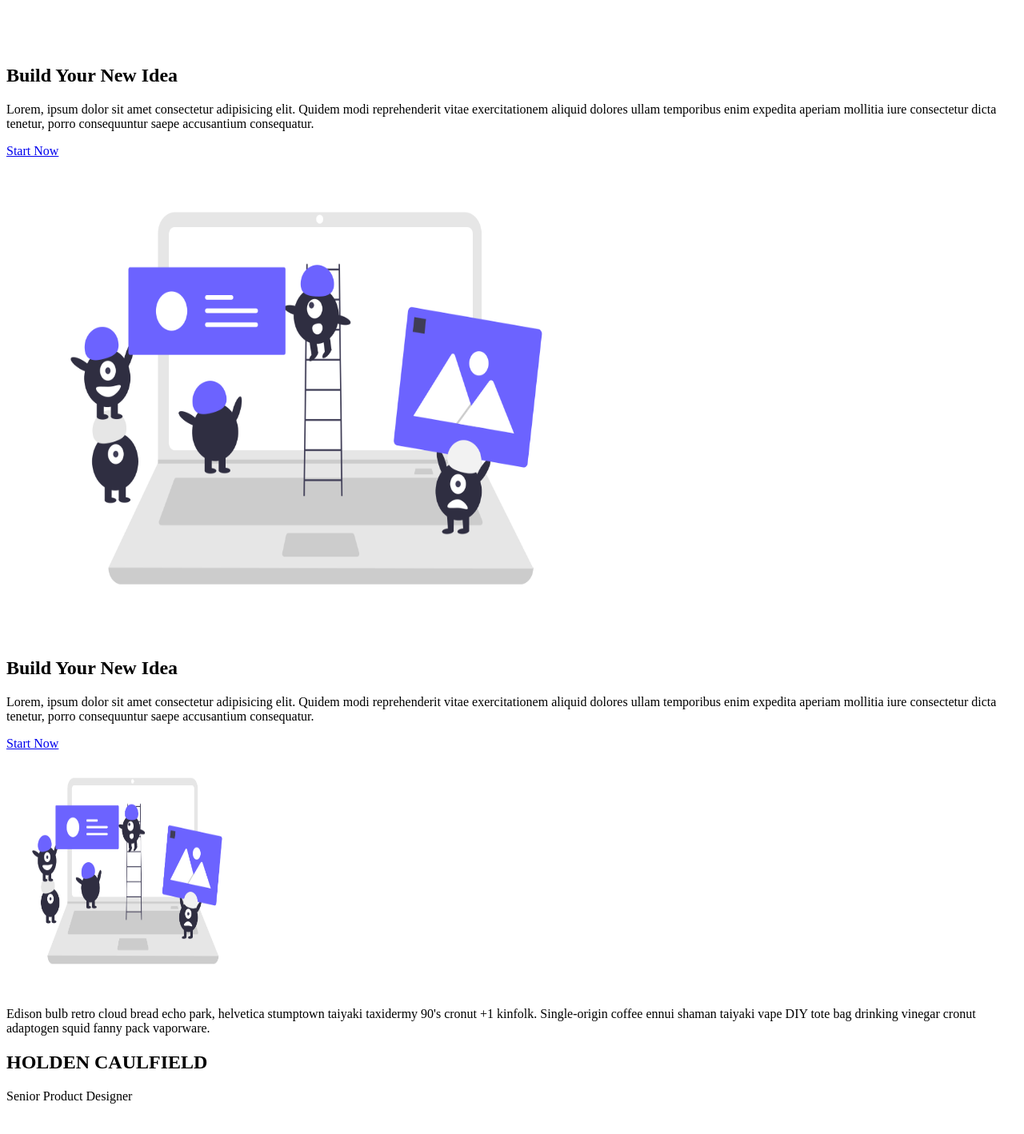
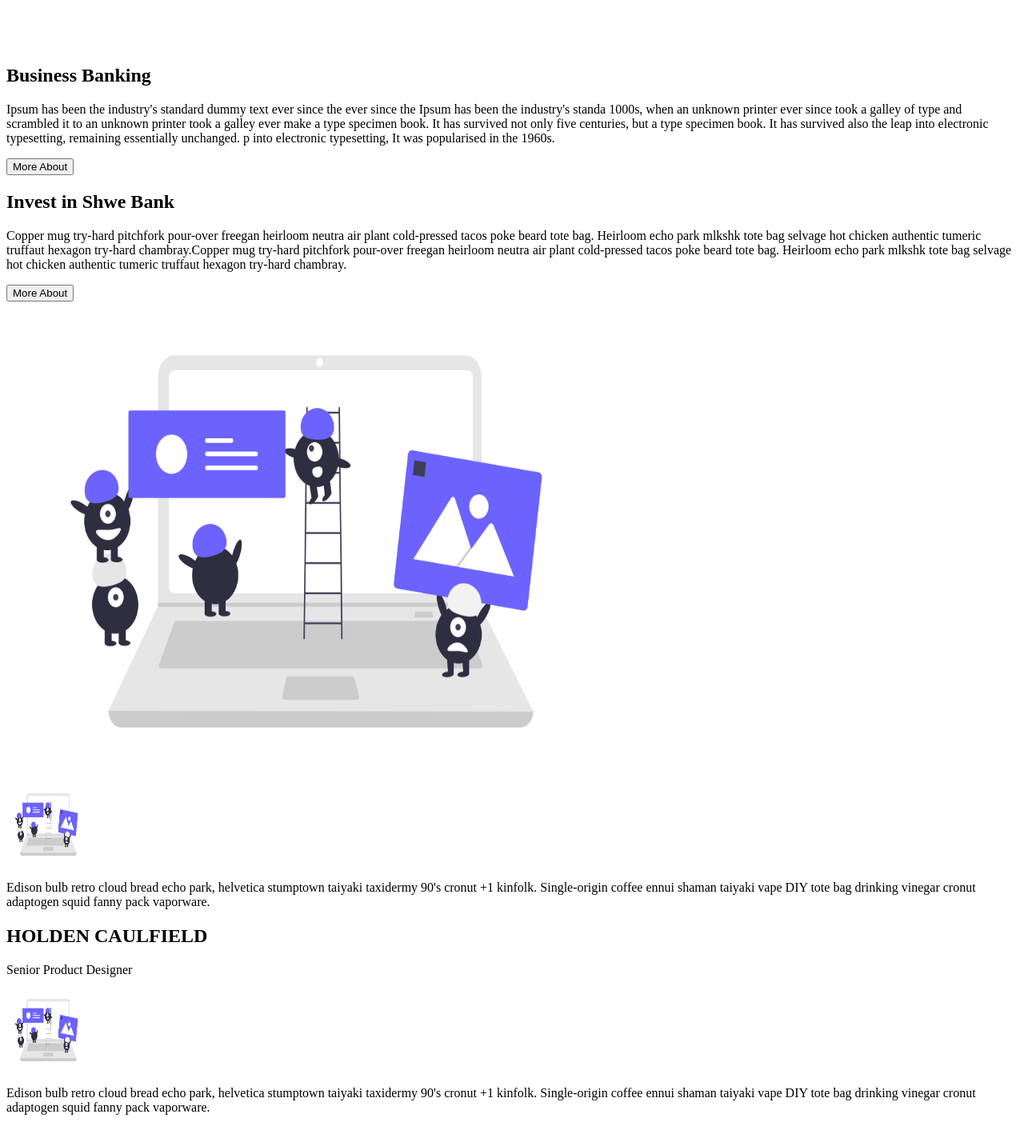
Before and after one commit to ayethandaraung-momoney/shwebank_website, a Next.js app: page / in a window 1280 px wide. Shown: the part 1460-2878 px from the top of the page at 80% size. Built offline with nearby package versions, Linux system fonts and the light colour scheme.

Commit message:
update UI

```diff
--- a/pages/index.js
+++ b/pages/index.js
@@ -26,6 +26,7 @@ export default function HomePage() {
               </button>
             </div>
           </div>
+
           <div className='flex justify-center lg:max-w-lg lg:w-full md:w-1/2 w-5/6'>
             <Image
               className='object-cover object-center rounded'
@@ -39,93 +40,90 @@ export default function HomePage() {
       </section>
 
       {/* Features Section - row */}
-      <section className='bg-gray-100 dark:bg-gray-900 lg:py-12 lg:flex lg:justify-center'>
-        <div className='bg-white dark:bg-gray-800 lg:mx-8 lg:flex lg:max-w-5xl lg:shadow-lg lg:rounded-lg'>
-          <div className='lg:w-1/2'>
-            <div className='h-64 bg-cover lg:rounded-lg lg:h-full'>
+      <section className='bg-white-888 text-gray-888 font-roboto'>
+        <div className='container mx-auto flex px-10 md:flex-row flex-col items-center'>
+          <div className='lg:flex-grow md:w-1/2 lg:pr-24 md:pr-16 flex flex-col md:items-start md:text-left mb-16 md:mb-0 items-center text-center'>
+            <div className='flex justify-center lg:max-w-lg lg:w-full md:w-1/2 w-5/6'>
               <Image
+                className='object-cover object-center rounded'
+                alt='hero'
                 src='/images/hero.png'
                 width={750}
                 height={600}
-                alt='feature image 1'
               />
             </div>
           </div>
 
           <div className='max-w-xl px-6 py-12 lg:max-w-5xl lg:w-1/2'>
-            <h2 className='text-2xl font-bold text-gray-800 dark:text-white md:text-3xl'>
-              Build Your New{' '}
-              <span className='text-blue-600 dark:text-blue-400'>Idea</span>
+            <h2 className='sm:text-3xl text-3xl mb-4 font-medium text-blue-999'>
+              Business Banking
             </h2>
-            <p className='mt-4 text-gray-600 dark:text-gray-400'>
-              Lorem, ipsum dolor sit amet consectetur adipisicing elit. Quidem
-              modi reprehenderit vitae exercitationem aliquid dolores ullam
-              temporibus enim expedita aperiam mollitia iure consectetur dicta
-              tenetur, porro consequuntur saepe accusantium consequatur.
+            <p className='mb-8 leading-relaxed'>
+              Ipsum has been the industry's standard dummy text ever since the
+              ever since the Ipsum has been the industry's standa 1000s, when an
+              unknown printer ever since took a galley of type and scrambled it
+              to an unknown printer took a galley ever make a type specimen
+              book. It has survived not only five centuries, but a type specimen
+              book. It has survived also the leap into electronic typesetting,
+              remaining essentially unchanged. p into electronic typesetting, It
+              was popularised in the 1960s.
             </p>
-
-            <div className='mt-8'>
-              <a
-                href='#'
-                className='px-5 py-2 font-semibold text-gray-100 transition-colors duration-200 transform bg-gray-900 rounded-md hover:bg-gray-700'
-              >
-                Start Now
-              </a>
+            <div className='flex justify-start'>
+              <button className='inline-flex text-blue-999 bg-transparent border-2 border-blue-999 py-2 px-5 font-roboto focus:outline-none rounded font-medium'>
+                More About
+              </button>
             </div>
           </div>
         </div>
       </section>
 
       {/* Features Section - column */}
-      <section className='bg-gray-100 dark:bg-gray-900 lg:py-12 lg:flex lg:justify-center'>
-        <div className='bg-white dark:bg-gray-800 lg:mx-8 lg:flex lg:max-w-5xl lg:shadow-lg lg:rounded-lg'>
-          <div className='lg:w-1/2'>
-            <div className='h-64 bg-cover lg:rounded-lg lg:h-full'>
-              <Image
-                src='/images/hero.png'
-                width={750}
-                height={600}
-                alt='feature image 1'
-              />
+      <section className='bg-white-888 text-gray-888 font-roboto'>
+        <div className='container mx-auto flex px-10 md:flex-row flex-col items-center'>
+          <div className='lg:flex-grow md:w-1/2 lg:pr-24 md:pr-16 flex flex-col md:items-start md:text-left mb-16 md:mb-0 items-center text-center'>
+            <h2 className='sm:text-3xl text-3xl mb-4 font-medium text-blue-999'>
+              Invest in Shwe Bank
+            </h2>
+            <p className='mb-8 leading-relaxed'>
+              Copper mug try-hard pitchfork pour-over freegan heirloom neutra
+              air plant cold-pressed tacos poke beard tote bag. Heirloom echo
+              park mlkshk tote bag selvage hot chicken authentic tumeric
+              truffaut hexagon try-hard chambray.Copper mug try-hard pitchfork
+              pour-over freegan heirloom neutra air plant cold-pressed tacos
+              poke beard tote bag. Heirloom echo park mlkshk tote bag selvage
+              hot chicken authentic tumeric truffaut hexagon try-hard chambray.
+            </p>
+            <div className='flex justify-center'>
+              <button className='inline-flex text-blue-999 bg-transparent border-2 border-blue-999 py-2 px-5 font-roboto focus:outline-none rounded font-medium'>
+                More About
+              </button>
             </div>
           </div>
 
-          <div className='max-w-xl px-6 py-12 lg:max-w-5xl lg:w-1/2'>
-            <h2 className='text-2xl font-bold text-gray-800 dark:text-white md:text-3xl'>
-              Build Your New{' '}
-              <span className='text-blue-600 dark:text-blue-400'>Idea</span>
-            </h2>
-            <p className='mt-4 text-gray-600 dark:text-gray-400'>
-              Lorem, ipsum dolor sit amet consectetur adipisicing elit. Quidem
-              modi reprehenderit vitae exercitationem aliquid dolores ullam
-              temporibus enim expedita aperiam mollitia iure consectetur dicta
-              tenetur, porro consequuntur saepe accusantium consequatur.
-            </p>
-
-            <div className='mt-8'>
-              <a
-                href='#'
-                className='px-5 py-2 font-semibold text-gray-100 transition-colors duration-200 transform bg-gray-900 rounded-md hover:bg-gray-700'
-              >
-                Start Now
-              </a>
-            </div>
+          <div className='flex justify-center lg:max-w-lg lg:w-full md:w-1/2 w-5/6'>
+            <Image
+              className='object-cover object-center rounded'
+              alt='hero'
+              src='/images/hero.png'
+              width={750}
+              height={600}
+            />
           </div>
         </div>
       </section>
 
       {/* Testimonials */}
-      <section className='text-gray-600 body-font'>
-        <div className='container px-5 py-24 mx-auto'>
-          <div className='flex flex-wrap -m-4'>
-            <div className='lg:w-1/3 lg:mb-0 mb-6 p-4'>
+      <section className='text-gray-888 font-roboto'>
+        <div className='container mx-auto flex px-10 py-10 md:flex-row flex-col items-center'>
+          <div className='flex flex-wrap -m-4 justify-between'>
+            <div className='lg:w-1/4 lg:mb-0 mb-6 p-4'>
               <div className='h-full text-center'>
                 <Image
                   alt='testimonial'
                   className='w-20 h-20 mb-8 object-cover object-center rounded-full inline-block border-2 border-gray-200 bg-gray-100'
                   src='/images/hero.png'
-                  width={302}
-                  height={300}
+                  width={100}
+                  height={100}
                 />
                 <p className='leading-relaxed'>
                   Edison bulb retro cloud bread echo park, helvetica stumptown
@@ -140,14 +138,15 @@ export default function HomePage() {
                 <p className='text-gray-500'>Senior Product Designer</p>
               </div>
             </div>
-            <div className='lg:w-1/3 lg:mb-0 mb-6 p-4'>
+
+            <div className='lg:w-1/4 lg:mb-0 mb-6 p-4'>
               <div className='h-full text-center'>
                 <Image
                   alt='testimonial'
                   className='w-20 h-20 mb-8 object-cover object-center rounded-full inline-block border-2 border-gray-200 bg-gray-100'
                   src='/images/hero.png'
-                  width={302}
-                  height={300}
+                  width={100}
+                  height={100}
                 />
                 <p className='leading-relaxed'>
                   Edison bulb retro cloud bread echo park, helvetica stumptown
@@ -162,14 +161,15 @@ export default function HomePage() {
                 <p className='text-gray-500'>UI Develeoper</p>
               </div>
             </div>
-            <div className='lg:w-1/3 lg:mb-0 p-4'>
+
+            <div className='lg:w-1/4 lg:mb-0 p-4'>
               <div className='h-full text-center'>
                 <Image
                   alt='testimonial'
                   className='w-20 h-20 mb-8 object-cover object-center rounded-full inline-block border-2 border-gray-200 bg-gray-100'
                   src='/images/hero.png'
-                  width={302}
-                  height={300}
+                  width={100}
+                  height={100}
                 />
                 <p className='leading-relaxed'>
                   Edison bulb retro cloud bread echo park, helvetica stumptown
--- a/tailwind.config.js
+++ b/tailwind.config.js
@@ -14,6 +14,7 @@ module.exports = {
         'white-999': '#F4F7FA',
         'yellow-999': '#FFCC00',
         'gray-999': '#43545C',
+        'white-888': '#FFFFFF',
       },
       borderColor: {
         'yellow-999': '#FFCC00',
```
Also changed, not shown: .babelrc (added), 1 other file (tests, documents, lock files or other folders).
